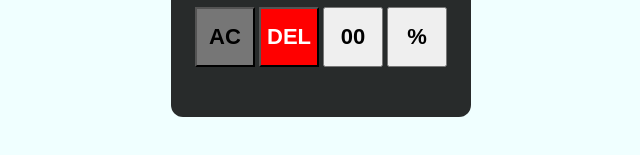
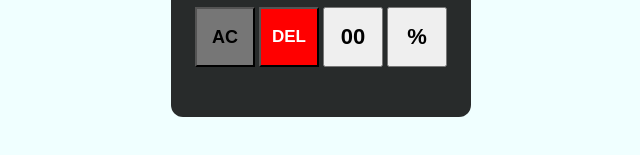
Before and after one commit to shreyajmera99/calculator, a plain HTML site: page index.html in a window 1280 px wide. Shown: the part 541-696 px from the top of the page, 319-959 px from the left. Drawn offline with Linux system fonts and the light colour scheme.

Commit message:
Styling changes

```diff
--- a/style.css
+++ b/style.css
@@ -59,8 +59,13 @@ form input{
 .btnred{
     background-color: red;
     color: white;
+    font-size: 17px;
+    text-align: center;
     /* border-radius: 100px; */
 }
 .btngray{
     background-color: rgba(128, 128, 128, 0.881);
+    font-size: 18px;
+    text-align: center;
+
 }
```
Also changed, not shown: index.html (+1 -0 lines).
